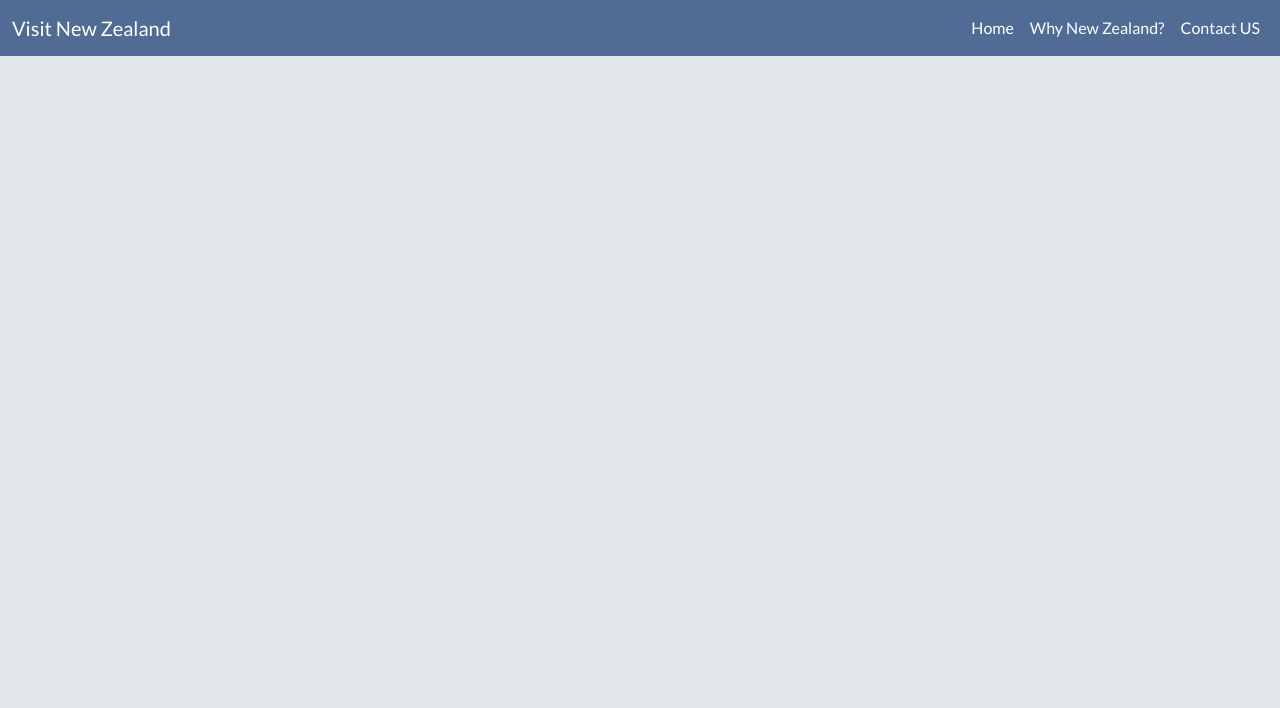
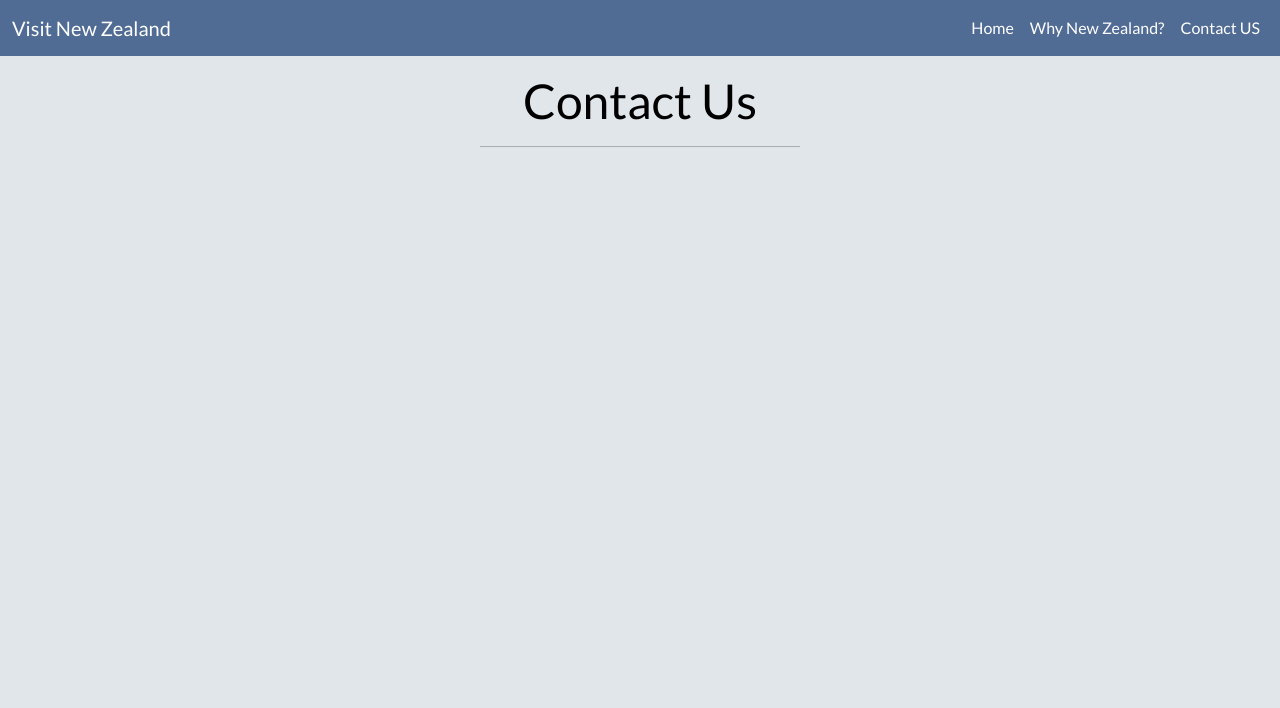
Before and after one commit to Ranj247/MS-2_Visit-New-Zealand, a plain HTML site: page contact.html in a window 1280 px wide. Shown: the top 708 px of the page. Drawn offline with nearby package versions, Linux system fonts and the light colour scheme.

Commit message:
added contact section heading and styled with bootstrap classes

```diff
--- a/contact.html
+++ b/contact.html
@@ -55,6 +55,15 @@
         </div>
     </nav>
 
+    <!-- contact us section -->
+    <section class="main_contact my-4 py-5">
+        <div class="text-center">
+            <h1 class="display-5">Contact Us</h1>
+            <hr class="w-25 mx-auto" />
+        </div>
+    </section>
+
+
 
     <!-- Footer -->
     <!-- Credit:
```
